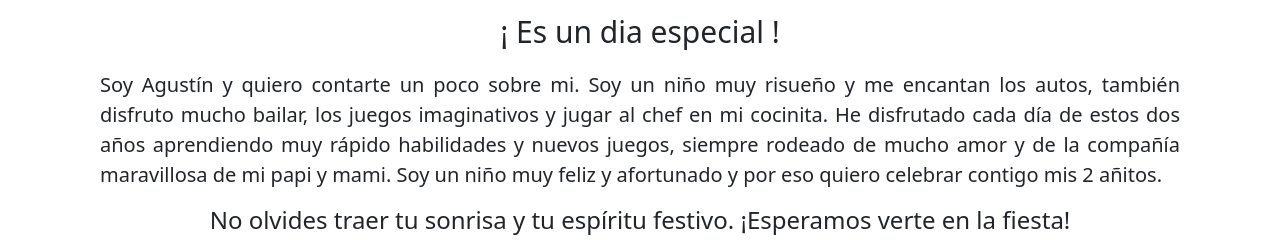
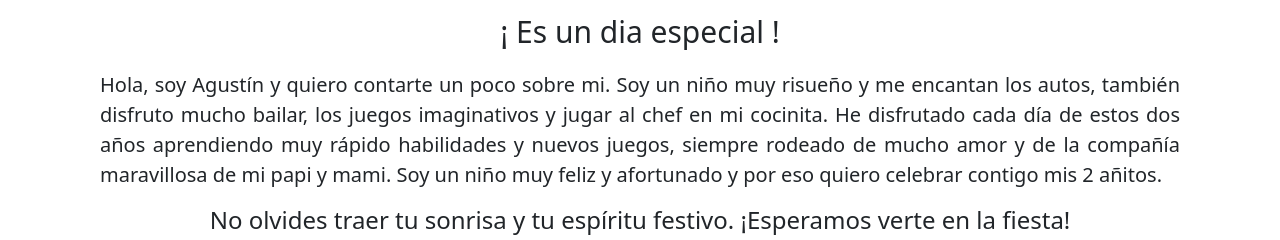
Before and after one commit to obertogustavo10/agustin, a React (Vite) app: page / in a window 1280 px wide. Shown: the part 816-1056 px from the top of the page. Built offline with nearby package versions, Linux system fonts and the light colour scheme.

Commit message:
quinto commit

```diff
--- a/src/components/Tim.jsx
+++ b/src/components/Tim.jsx
@@ -169,7 +169,7 @@ const Tim = () => {
             </h4>
 
             <p style={{ fontSize: "20px", textAlign: "justify" }}>
-              Soy Agustín y quiero contarte un poco sobre mi. Soy un niño muy
+              Hola, soy Agustín y quiero contarte un poco sobre mi. Soy un niño muy
               risueño y me encantan los autos, también disfruto mucho bailar,
               los juegos imaginativos y jugar al chef en mi cocinita. He
               disfrutado cada día de estos dos años aprendiendo muy rápido
```
